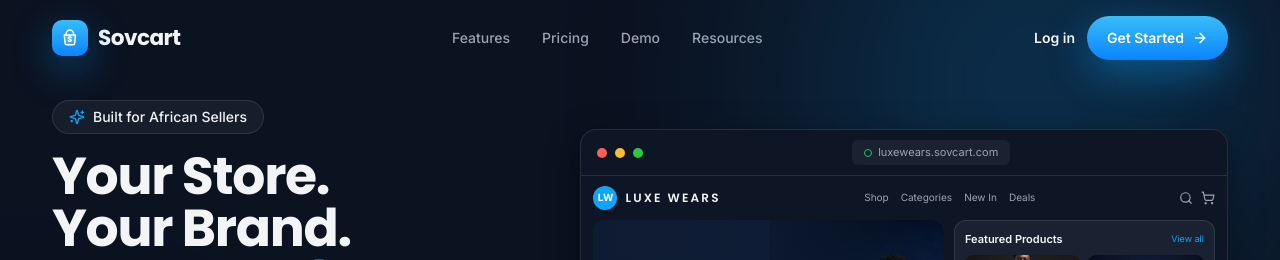
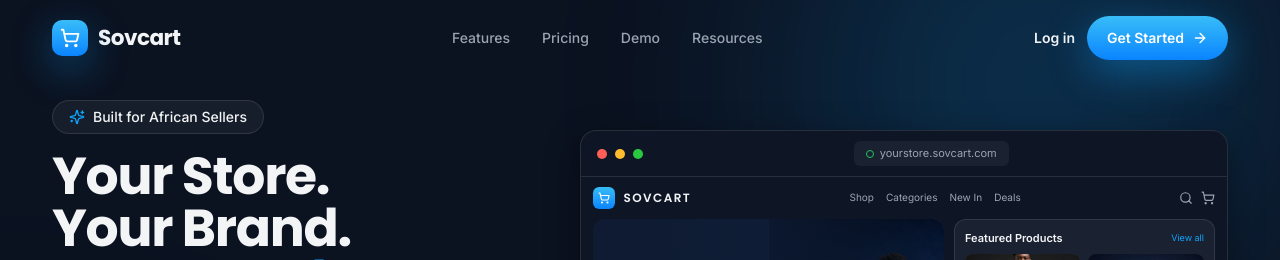
Before and after one commit to sovkastore/sovka, a Next.js app: page / in a window 1280 px wide. Shown: the top 260 px of the page. Built offline with nearby package versions, Linux system fonts and the light colour scheme.

Commit message:
Logo: shopping cart mark; preview windows now show Sovcart logo + yourstore.sovcart.com

```diff
--- a/app/page.tsx
+++ b/app/page.tsx
@@ -24,7 +24,7 @@
   Search,
   ShoppingCart,
 } from "lucide-react";
-import { SovcartLogo } from "@/components/brand/logo";
+import { SovcartLogo, SovcartMark } from "@/components/brand/logo";
 
 const NAV = ["Features", "Pricing", "Demo", "Resources"];
 
@@ -64,14 +64,16 @@
         <span className="h-2.5 w-2.5 rounded-full bg-[#28C840]" />
         <div className="mx-auto flex items-center gap-1.5 rounded-md bg-white/5 px-3 py-1 text-[11px] text-muted">
           <span className="h-2 w-2 rounded-full border border-success" />
-          luxewears.sovcart.com
+          yourstore.sovcart.com
         </div>
       </div>
       {/* store header */}
       <div className="flex items-center justify-between px-3 py-2.5">
         <div className="flex items-center gap-2">
-          <span className="flex h-6 w-6 items-center justify-center rounded-full bg-brand text-[10px] font-bold text-white">LW</span>
-          <span className="font-display text-xs font-semibold tracking-[0.18em] text-ink">LUXE WEARS</span>
+          <span className="flex items-center gap-2">
+          <SovcartMark size={22} className="shadow-none" />
+          <span className="font-display text-xs font-semibold tracking-[0.12em] text-ink">SOVCART</span>
+        </span>
         </div>
         <div className="hidden items-center gap-3 text-[10px] text-muted md:flex">
           <span>Shop</span><span>Categories</span><span>New In</span><span>Deals</span>
@@ -143,10 +145,10 @@
       <div className="overflow-hidden rounded-[1.4rem] bg-surface">
         <div className="flex items-center justify-between px-3 py-2.5">
           <div className="flex items-center gap-2">
-            <span className="flex h-7 w-7 items-center justify-center rounded-full bg-brand text-[10px] font-bold text-white">LW</span>
+            <SovcartMark size={26} className="shadow-none" />
             <div className="leading-tight">
-              <p className="text-xs font-semibold text-ink">Luxe Wears</p>
-              <p className="text-[8px] text-muted">luxewears.sovcart.com</p>
+              <p className="text-xs font-semibold text-ink">Sovcart</p>
+              <p className="text-[8px] text-muted">yourstore.sovcart.com</p>
             </div>
           </div>
           <Menu className="h-4 w-4 text-muted" />
--- a/components/brand/logo.tsx
+++ b/components/brand/logo.tsx
@@ -1,3 +1,4 @@
+import { ShoppingCart } from "lucide-react";
 import { cn } from "@/lib/utils";
 
 export function SovcartMark({ size = 36, className }: { size?: number; className?: string }) {
@@ -9,35 +10,11 @@
         className
       )}
     >
-      <svg viewBox="0 0 32 32" width={size * 0.66} height={size * 0.66} fill="none">
-        {/* shopping-bag handle */}
-        <path
-          d="M11 12V10.5a5 5 0 0 1 10 0V12"
-          stroke="white"
-          strokeWidth="2"
-          strokeLinecap="round"
-        />
-        {/* bag body */}
-        <path
-          d="M8.5 12h15l-1 11.5a2 2 0 0 1-2 1.8H11.5a2 2 0 0 1-2-1.8L8.5 12Z"
-          fill="white"
-          fillOpacity="0.16"
-          stroke="white"
-          strokeWidth="2"
-          strokeLinejoin="round"
-        />
-        <text
-          x="16"
-          y="22"
-          textAnchor="middle"
-          fontFamily="Poppins, Inter, sans-serif"
-          fontSize="11"
-          fontWeight="800"
-          fill="white"
-        >
-          S
-        </text>
-      </svg>
+      <ShoppingCart
+        size={Math.round(size * 0.56)}
+        strokeWidth={2.2}
+        className="text-white"
+      />
     </span>
   );
 }
```
